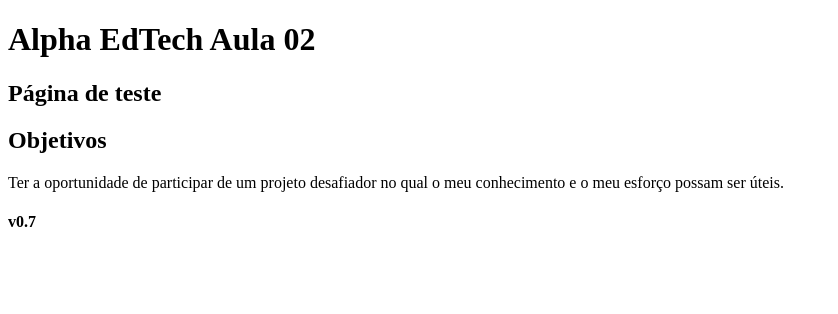
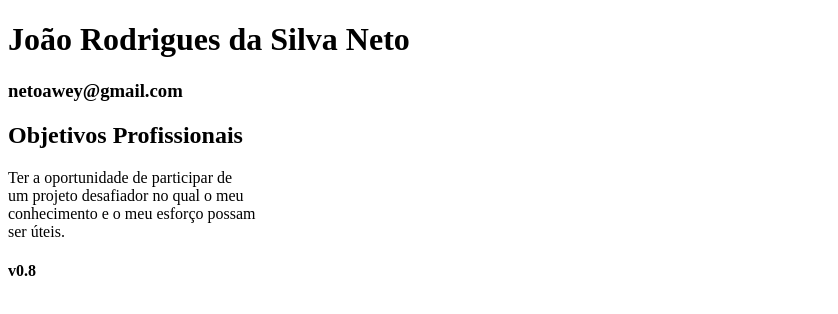
Before and after one commit to NetinhoAweyy/html_aula_01, a plain HTML site: page index.html in a window 1280 px wide. Shown: the whole page, without its empty margins (0-838 px from the left). Drawn offline with Linux system fonts and the light colour scheme.

Commit message:
Aula 03 - HTML

```diff
--- a/index.html
+++ b/index.html
@@ -5,19 +5,22 @@
     <meta http-equiv="X-UA-Compatible" content="IE-Edge">
     <meta name="viewport" content=""width=devide0width, initial-scale="1.0">
     <title>Document</title>
-<title> Título da Página</title>
+<title>Alpha EdTech - Aula 03 HTML</title>
 
 </head>
 <body>
     <header>
-        <h1>Alpha EdTech Aula 02</h1>
-        <h2>Página de teste</h2>
-        <h3></h3>
+
+        <h1>João Rodrigues da Silva Neto</h1>
+        <h3>netoawey@gmail.com</h3>
+
     </header>
     <main>
     <div>
-        <h2>Objetivos</h2>
-        <p>Ter a oportunidade de participar de um projeto desafiador no qual o meu conhecimento e o meu esforço possam ser úteis.</p>
+        <h2>Objetivos Profissionais</h2>
+        <p>
+            Ter a oportunidade de participar de<br> um projeto desafiador no qual o meu<br> conhecimento e o meu esforço possam<br> ser úteis.
+        </p>
     </div>
 
 </body>
@@ -26,7 +29,7 @@
 
 <footer>
     <h4>
-        v0.7
+        v0.8
         <! comentário de teste>
     </h4>
 </footer>
```
